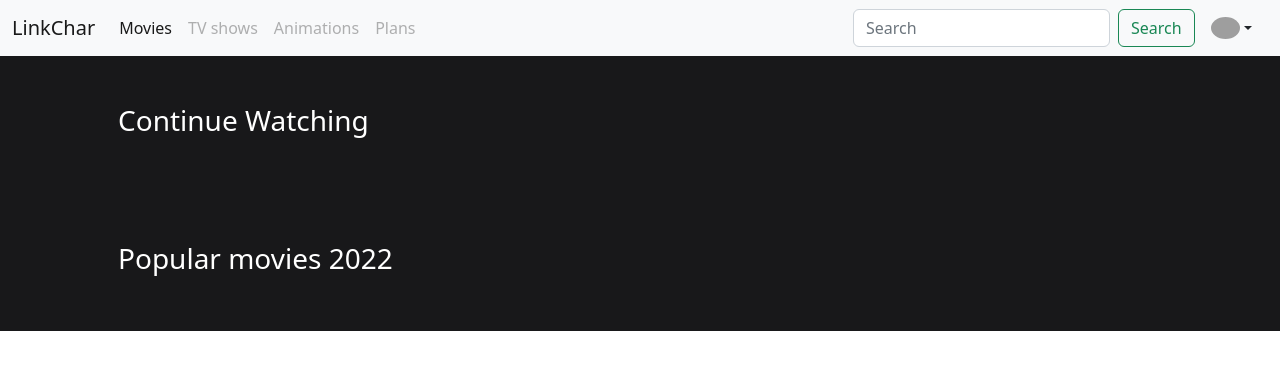
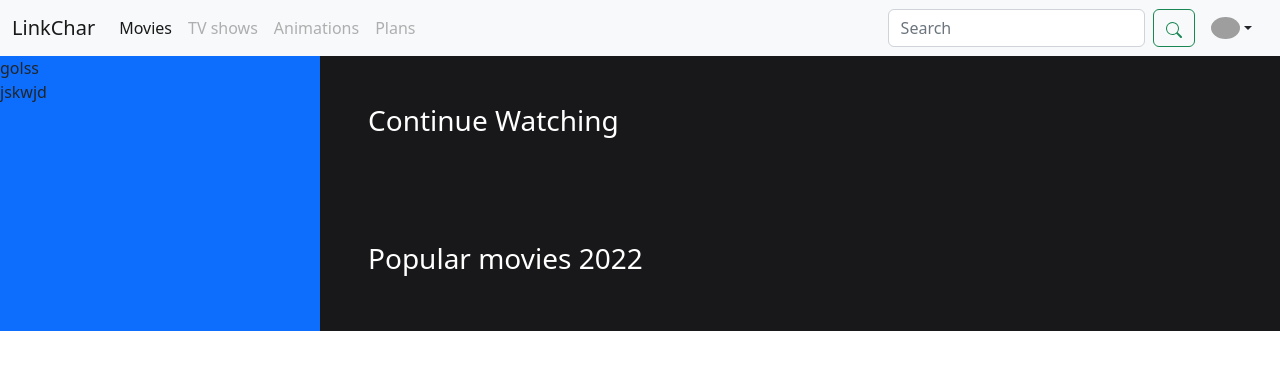
Before and after one commit to YBucca/movie-linkchar, a React (Create React App) app: page / in a window 1280 px wide. Shown: the top 370 px of the page. Built offline with nearby package versions, Linux system fonts and the light colour scheme; no server answers; grey boxes are pictures that could not be loaded.

Commit message:
add aside

```diff
--- a/package.json
+++ b/package.json
@@ -9,6 +9,7 @@
     "bootstrap": "^5.2.0",
     "react": "^18.2.0",
     "react-dom": "^18.2.0",
+    "react-icons": "^4.4.0",
     "react-scripts": "5.0.1",
     "web-vitals": "^2.1.4"
   },
--- a/src/App.css
+++ b/src/App.css
@@ -1,4 +1,9 @@
+*{
+  margin-top: 0;
+  padding: 0;
+  box-sizing: border-box;
+}
+
 .App{
   background-color: #18181A;
-
 }
--- a/src/App.js
+++ b/src/App.js
@@ -3,14 +3,20 @@ import ContainerPopular from './components/ContainerPopular';
 import NavBar from './components/NavBar';
 import ContainerContinue from './components/ContainerContinue';
 import Banner from './components/Banner';
+import Aside from './components/Aside';
 
 function App() {
   return (
 		<div className="App">
 			<NavBar />
-			<Banner/>
-			<ContainerContinue />
-			<ContainerPopular />
+			<div className="d-flex">
+				<Aside />
+				<div className='d-flex flex-column'>
+					<Banner />
+					<ContainerContinue />
+					<ContainerPopular />
+				</div>
+			</div>
 		</div>
   );
 }
--- a/src/components/Aside.js
+++ b/src/components/Aside.js
@@ -1,5 +1,11 @@
 const Aside = () =>{
-  return <h1>Aside</h1>
+  return (
+    <div className="col-lg-3 d-flex flex-column bg-primary">
+      <div>golss</div>
+      <div>jskwjd</div>
+
+    </div>
+  )
 }
 
 export default Aside;
--- a/src/components/NavBar.js
+++ b/src/components/NavBar.js
@@ -1,3 +1,4 @@
+import { BsSearch } from "react-icons/bs";
 const NavBar = () => {
 	return (
 		<nav className="navbar navbar-expand-lg bg-light">
@@ -47,8 +48,11 @@ const NavBar = () => {
 							placeholder="Search"
 							aria-label="Search"
 						/>
-						<button className="btn btn-outline-success" type="submit">
-							Search
+						<button
+							className="btn btn-outline-success"
+							type="submit"
+						>
+							<BsSearch/>
 						</button>
 					</form>
 					<a
```
Also changed, not shown: 1 other file (tests, documents, lock files or other folders).
